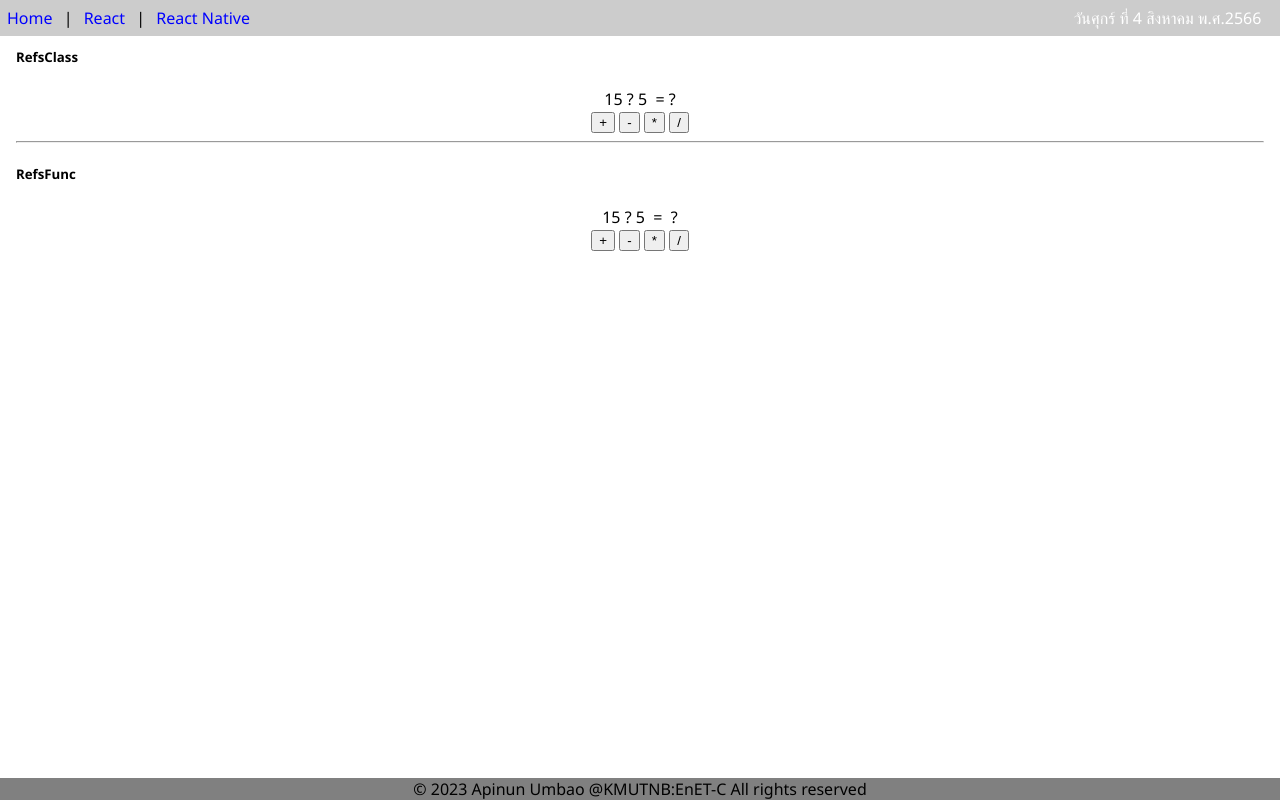
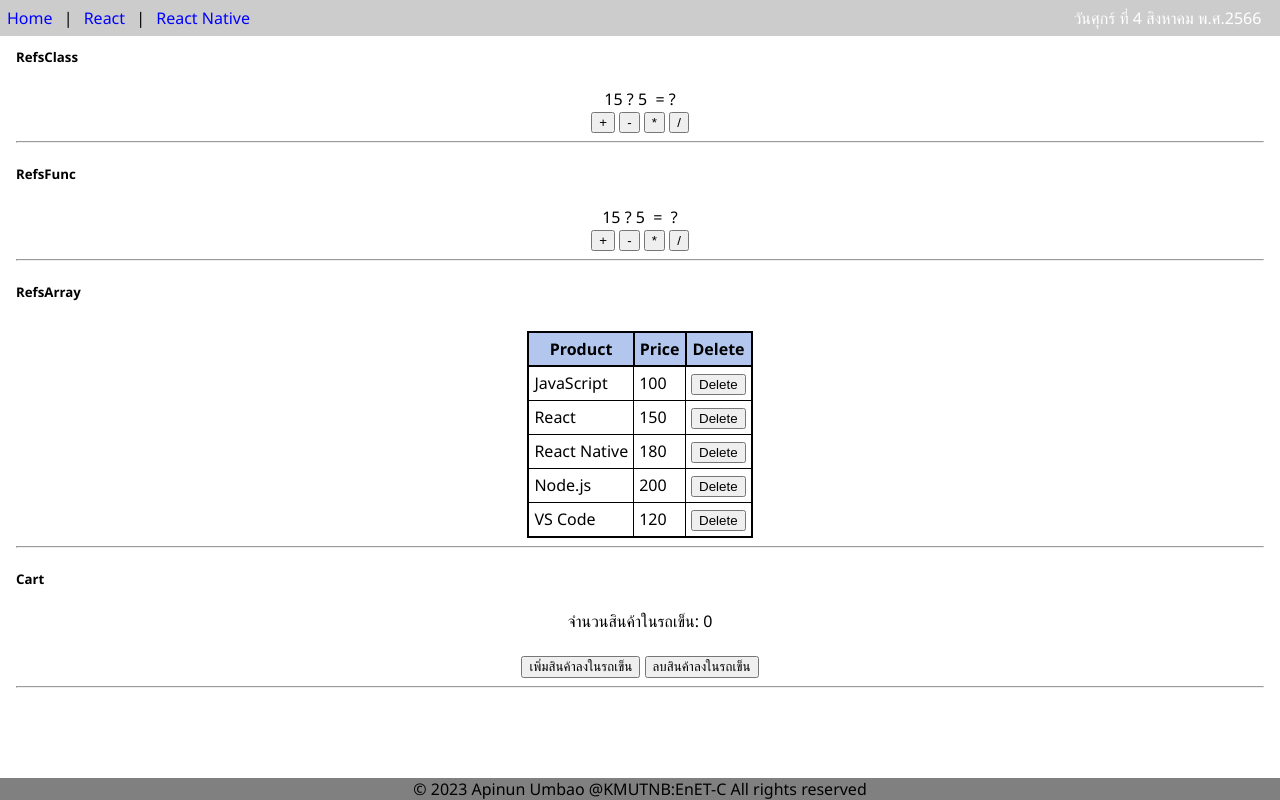
Before and after one commit to NoteAP00/ReactClass_KMUTNB, a React (Create React App) app in the folder app1/: page / in a window 1280 px wide. Built offline with nearby package versions, Linux system fonts and the light colour scheme.

Commit message:
refs-array & state-class

```diff
--- a/app1/src/App.js
+++ b/app1/src/App.js
@@ -13,6 +13,8 @@
 // import { Table } from './table';
 import RefsClass from './refs-class';
 import RefsFunc from './refs-func';
+import RefsArray from './refs-array';
+import Cart from './state-class';
 function App() {
   return (
     <>
@@ -67,6 +69,14 @@
       <hr/>
       <h5>RefsFunc</h5>
       <RefsFunc />
+      <hr/>
+      <h5>RefsArray</h5>
+      <RefsArray/>
+      <hr/>
+      <h5>Cart</h5>
+      <Cart/>
+      <hr/>
+
       </div>
       <Footer />
     </>
--- /dev/null
+++ b/app1/src/refs-array.js
@@ -0,0 +1,59 @@
+import React from "react";
+
+export default function RefsArray() {
+  const table = React.useRef();
+  const tr = React.useRef([]);
+
+  const data = [
+    ["JavaScript", 100],
+    ["React", 150],
+    ["React Native", 180],
+    ["Node.js", 200],
+    ["VS Code", 120],
+  ];
+
+  const onClickButton = (i) => {
+    const index = tr.current[i].rowIndex;
+    table.current.deleteRow(index);
+  };
+
+  const onMouseOverRow = (i) => {
+    tr.current[i].style.backgroundColor = "yellow";
+  };
+
+  const onMouseOutRow = (i) => {
+    tr.current[i].style.backgroundColor = "white";
+  };
+
+  const tableStyle = {
+    margin: "auto",
+    marginTop: 30,
+  };
+
+  return (
+    <table ref={table} border="1" cellPadding={5} style={tableStyle}>
+      <tr>
+        <th>Product</th>
+        <th>Price</th>
+        <th>Delete</th>
+      </tr>
+      {data.map((item, i) => {
+        return (
+          <tr
+            ref={(el) => (tr.current[i] = el)}
+            onMouseOver={() => onMouseOverRow(i)}
+            onMouseOut={() => onMouseOutRow(i)}
+          >
+            <td>{item[0]}</td>
+            <td>{item[1]}</td>
+            <td>
+                <button onClick={() => onClickButton(i)}>
+                    Delete
+                </button>
+                </td>
+          </tr>
+        );
+      })}
+    </table>
+  );
+}
--- /dev/null
+++ b/app1/src/state-class.js
@@ -0,0 +1,33 @@
+import React from "react";
+
+export default class Cart extends React.Component{
+    state = {
+        numItems: 0
+    }
+
+    onClickAddCart = () =>{
+        let n = this.state.numItems
+        n++
+        this.setState({
+            numItems: n
+        })
+    }
+
+    onClickDeleteCart = () => {
+        if(this.state.numItems > 0) {
+            this.setState({
+                numItems: this.state.numItems - 1
+            })
+        }
+    }
+
+    render(){
+        return(
+            <div style={{textAlign:'center',marginTop:20}}>
+                <div>จำนวนสินค้าในรถเข็น: {this.state.numItems}</div><br/>
+                <button onClick={this.onClickAddCart}>เพิ่มสินค้าลงในรถเข็น</button>&nbsp;
+                <button onClick={this.onClickDeleteCart}>ลบสินค้าลงในรถเข็น</button>
+            </div>
+        )
+    }
+}
```
